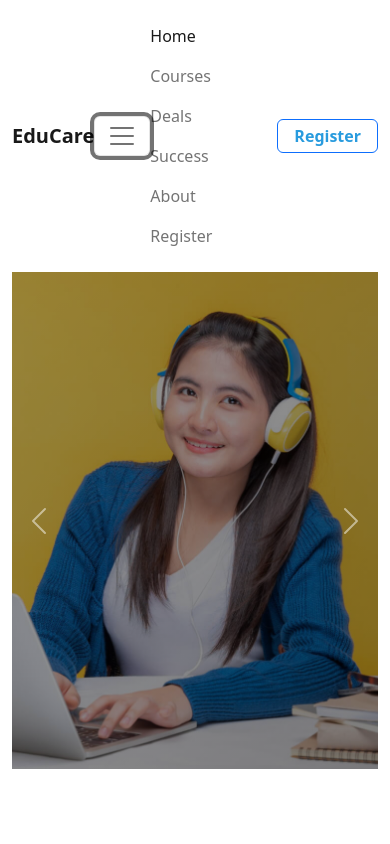
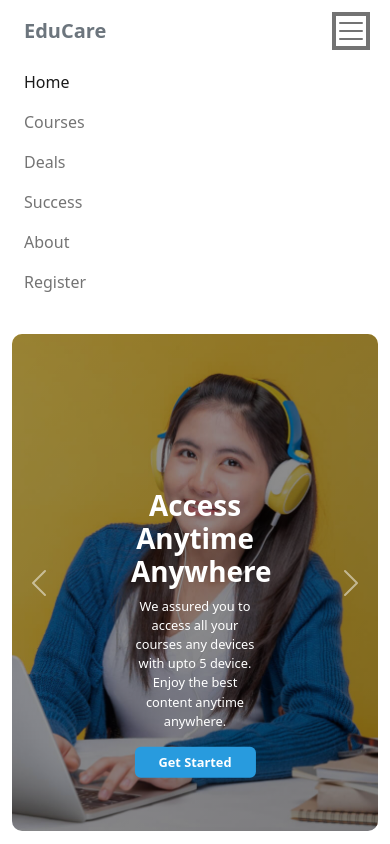
Before and after one commit to MRKPRO360/Educare, a plain HTML site: page index.html in a window 390 px wide. Both pictures are taken after a click on the button "Toggle navigation". Drawn offline with Linux system fonts and the light colour scheme.

Commit message:
made header and nav fully responsive

```diff
--- a/index.html
+++ b/index.html
@@ -13,11 +13,13 @@
   <body>
     <header class="container">
       <!-- Nav -->
-      <nav class="navbar navbar-expand-lg navbar-light py-3">
+      <!-- <nav class="navbar navbar-expand-lg navbar-light py-3">
         <div class="d-flex w-100 justify-content-between align-items-center">
-          <a class="navbar-brand h1 fw-bold m-0 p-0" href="#">EduCare</a>
+          <a class="navbar-brand h1 fw-bold m-0 p-0 me-auto me-lg-0" href="#"
+            >EduCare</a
+          >
           <button
-            class="navbar-toggler"
+            class="navbar-toggler order-md-3"
             type="button"
             data-bs-toggle="collapse"
             data-bs-target="#navbarNavAltMarkup"
@@ -42,7 +44,47 @@
           </div>
           <a
             href="#"
-            class="btn border border-primary btn-inverse btn-text-clr fw-bold px-3 py-1"
+            class="btn border border-primary btn-inverse btn-text-clr fw-bold px-3 py-1 flex-order-md-1 me-3 d-none d-md-block"
+            >Register</a
+          >
+        </div>
+      </nav> -->
+
+      <nav class="navbar navbar-expand-lg navbar-light py-3">
+        <div class="container-fluid">
+          <a
+            class="navbar-brand h1 fw-bold m-0 p-0 me-auto me-lg-0 text-secondary"
+            href="#"
+            >EduCare</a
+          >
+          <button
+            class="navbar-toggler order-md-3 border-0 p-0 rounded-0"
+            type="button "
+            data-bs-toggle="collapse"
+            data-bs-target="#navbarNavAltMarkup"
+            aria-controls="navbarNavAltMarkup"
+            aria-expanded="false"
+            aria-label="Toggle navigation"
+          >
+            <span class="navbar-toggler-icon"></span>
+          </button>
+          <div
+            class="collapse navbar-collapse flex-grow-0"
+            id="navbarNavAltMarkup"
+          >
+            <div class="navbar-nav fw-small my-3">
+              <a class="nav-link active" aria-current="page" href="#">Home</a>
+              <a class="nav-link" href="#">Courses</a>
+              <a class="nav-link" href="#">Deals</a>
+              <a class="nav-link" href="#">Success</a>
+              <a class="nav-link" href="#">About</a>
+              <a class="nav-link" href="#">Register</a>
+            </div>
+          </div>
+
+          <a
+            href="#"
+            class="btn border border-primary btn-inverse btn-text-clr fw-bold px-3 py-1 order-md-1 me-3 d-none d-md-block rounded-1"
             >Register</a
           >
         </div>
@@ -62,13 +104,13 @@
               alt="..."
               style="height: 497px; object-fit: cover"
             />
-            <div class="carousel-caption d-none d-md-block">
-              <h1 class="fw-semibold">Get Started Digital Learning</h1>
+            <div class="carousel-caption d-md-block">
+              <h1 class="fw-semibold fs-3">Get Started Digital Learning</h1>
               <p class="fs-6 fw-light">
                 It is a long established fact that a reader will be distracted
                 by the readable content of a page when looking at its layout.
               </p>
-              <button class="btn border-0 btn-bg text-white fw-bold px-4">
+              <button class="btn border-0 btn-bg text-white fs-6 fw-bold px-4">
                 Get Started
               </button>
             </div>
@@ -80,13 +122,13 @@
               alt="..."
               style="height: 497px; width: 100%; object-fit: cover"
             />
-            <div class="carousel-caption d-none d-md-block">
+            <div class="carousel-caption d-md-block">
               <h1 class="fw-semibold">Access Anytime Anywhere</h1>
               <p class="fs-6 fw-light">
                 We assured you to access all your courses any devices with upto
                 5 device. Enjoy the best content anytime anywhere.
               </p>
-              <button class="btn border-0 btn-bg text-white fw-bold px-4">
+              <button class="btn border-0 btn-bg text-white fs-6 fw-bold px-4">
                 Get Started
               </button>
             </div>
@@ -98,13 +140,13 @@
               alt="..."
               style="height: 497px; object-fit: cover"
             />
-            <div class="carousel-caption d-none d-md-block">
+            <div class="carousel-caption d-md-block">
               <h1 class="fw-semibold">Money Back Guarantee</h1>
               <p class="fs-6 fw-light">
                 We provide you 30 days money back guarantee if it's not perfect
                 for you. So don't waste your time to learn something new!
               </p>
-              <button class="btn border-0 btn-bg text-white fw-bold px-4">
+              <button class="btn border-0 btn-bg text-white fs-6 fw-bold px-4">
                 Get Started
               </button>
             </div>
--- a/style.css
+++ b/style.css
@@ -15,6 +15,11 @@
 .btn-inverse:hover {
   background-color: #289bde;
   color: #fff;
+}
+
+.carousel-item {
+  border-radius: 10px;
+  overflow: hidden;
 }
 
 .carousel-item::after {
@@ -39,3 +44,11 @@
   transform: translate(-50%, -50%);
   z-index: 100;
 }
+
+/* Breakpoints  */
+
+@media only screen and (max-width: 575px) {
+  .fs-6 {
+    font-size: 0.8rem !important;
+  }
+}
```
